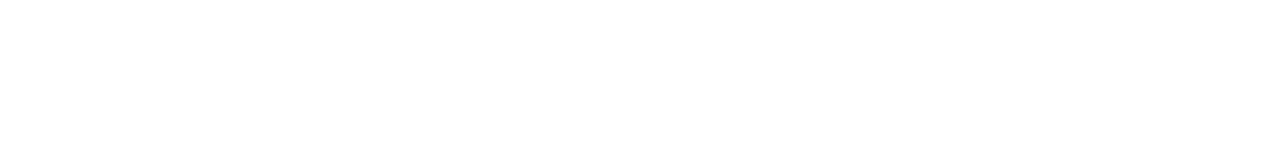
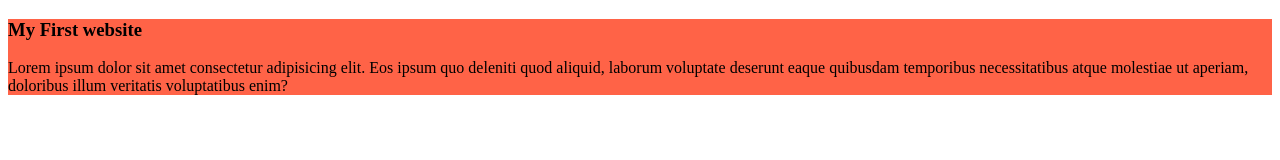
Before and after one commit to Sanjida-Parven-Alfe/MySimpleWebsite, a plain HTML site: page index.html in a window 1280 px wide. Drawn offline with Linux system fonts and the light colour scheme.

Commit message:
Added the first blog

```diff
--- /dev/null
+++ b/Styles/style.css
@@ -0,0 +1,3 @@
+div{
+    background-color: tomato;
+}
--- a/index.html
+++ b/index.html
@@ -3,9 +3,13 @@
 <head>
     <meta charset="UTF-8">
     <meta name="viewport" content="width=device-width, initial-scale=1.0">
-    <title>Document</title>
+    <title>my simple website</title>
+    <link rel="stylesheet" href="Styles/style.css">
 </head>
 <body>
-
+    <div>
+        <h3>My First website</h3>
+        <p>Lorem ipsum dolor sit amet consectetur adipisicing elit. Eos ipsum quo deleniti quod aliquid, laborum voluptate deserunt eaque quibusdam temporibus necessitatibus atque molestiae ut aperiam, doloribus illum veritatis voluptatibus enim?</p>
+    </div>
 </body>
 </html>
```
